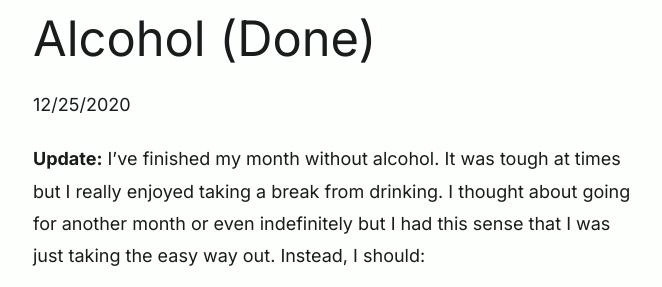
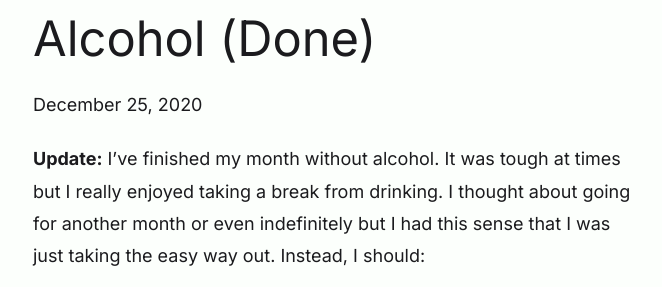
Before and after one commit to vbilgin/victorbilgin.com, a Jekyll site: the page built from collections/_posts/2020-12-25-one-month-without-alcohol.md, in a window 1280 px wide. Shown: the part 167-454 px from the top of the page, without its empty margins (308-970 px from the left). Built offline with Jekyll 4.4.1, drawn with Linux system fonts in a browser that asks for light colours.

Commit message:
Changed dates to make them readable to all users

```diff
--- a/_layouts/post.html
+++ b/_layouts/post.html
@@ -5,6 +5,6 @@
 <article class="post__article">
   <h1 class="post__title page-title">{{ page.title }}</h1>
   {% if page.tags contains "post" %}
-  <p class="mb--200">{{ page.date | date: '%m/%d/%Y' }}</p>
+  <p class="mb--200">{{ page.date | date: '%B %d, %Y' }}</p>
   {% endif %} {{ content }}
 </article>
--- a/_pages/blog.html
+++ b/_pages/blog.html
@@ -12,7 +12,7 @@
     <td>
       <a href="{{ post.url }}">{{ post.title }}</a>
     </td>
-    <td>{{ post.date | date: '%m/%d/%Y' }}</td>
+    <td>{{ post.date | date: '%b %d, %Y' }}</td>
   </tr>
   {% endfor %}
 </table>
--- a/index.html
+++ b/index.html
@@ -9,7 +9,7 @@
   <div class="card mb--200">
     <div class="recent__title-date mb--100">
       <h2><a href="{{ post.url }}">{{ post.title }}</a></h2>
-      <p>{{ post.date | date: '%m/%d/%Y' }}</p>
+      <p>{{ post.date | date: '%B %d, %Y' }}</p>
     </div>
     <p>{{ post.excerpt | truncatewords: 30 | strip_html }}</p>
   </div>
```
